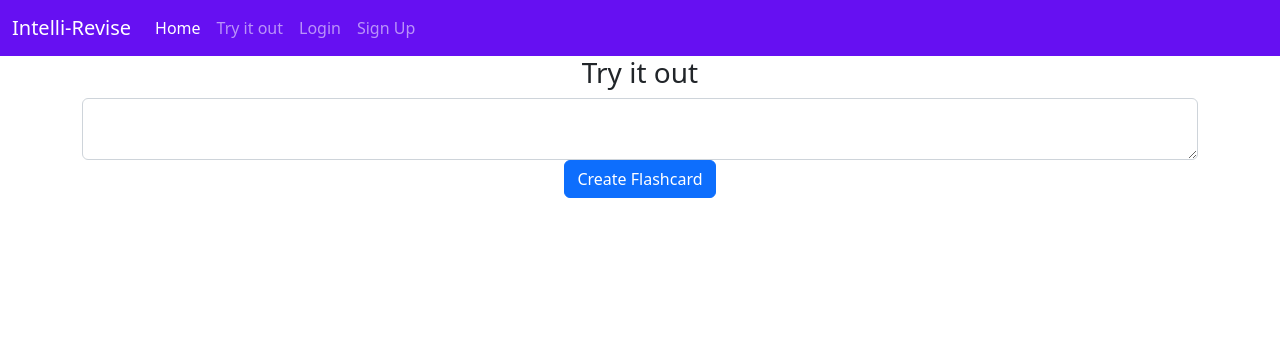
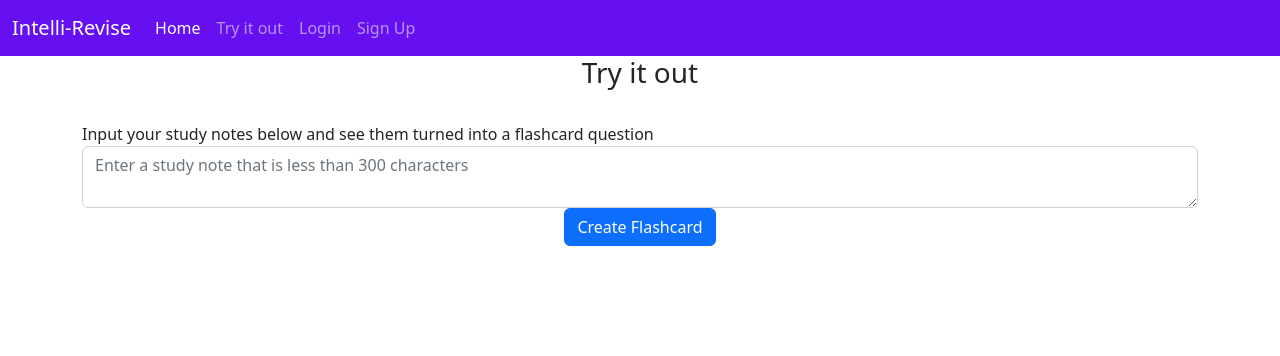
Before and after one commit to Ashes1997/IntelliRevise, a Flask app: page /try-it-out in a window 1280 px wide. Shown: the top 356 px of the page. Run offline with Flask 3, Linux system fonts and the light colour scheme.

Commit message:
chatGPT method updated, updated views.py to take flashcard method and return Q and As.

```diff
--- a/chatGPT.py
+++ b/chatGPT.py
@@ -39,8 +39,3 @@ def flash_create(prompt: str):
     flashcard[index]=trimmed
 
   return flashcard
-
-flashcard = flash_create("Second normal form involves removing partial dependencies from the relations")
-
-for f in flashcard:
-  print(f)
--- a/website/templates/try_it_out.html
+++ b/website/templates/try_it_out.html
@@ -5,8 +5,10 @@
     <h3 align="center">
       Try it out
     </h3>
+  <br />
+  <p1>Input your study notes below and see them turned into a flashcard question</p1>
     <div align="center">
-    <textarea name = "note" id = "note" class = "form-control" ></textarea>
+    <textarea name = "note" id = "note" class = "form-control" placeholder = "Enter a study note that is less than 300 characters"></textarea>
     <button type="submit" class = "btn btn-primary">Create Flashcard</button>
     </div>
 </form>
--- a/website/views.py
+++ b/website/views.py
@@ -1,6 +1,9 @@
-from flask import Blueprint, render_template
+from flask import Blueprint, render_template, request, flash,redirect, url_for
 import flask_login
 from flask_login import current_user
+from chatGPT import flash_create
+import random
+
 
 views = Blueprint('views',__name__)
 
@@ -9,6 +12,27 @@ views = Blueprint('views',__name__)
 def home():
   return render_template("home.html", user=current_user)
 
-@views.route('/try-it-out')
+@views.route('/try-it-out', methods = ['GET','POST'])
 def try_it_out():
+  if request.method == 'POST':
+    prompt = request.form.get('note')
+    if len(prompt) >= 300:
+      flash('Note must be less than 300 characters', category = "error")
+    else:
+      flashcard = flash_create(prompt)
+
+        #index 0 is question
+        #index 1 is correct answer
+        #index 2 is incorrect answer 1
+        #index 3 is incorrect answer 2
+        #index 4 is incorrect answer 3
+      question = flashcard[0]
+      answers = [(flashcard[1],True), (flashcard[2], False), (flashcard[3], False), (flashcard[4], False)]
+      shuffled_answers = random.shuffle(answers)
+      return render_template("try_it_out.html", user=current_user, question=question, answers=shuffled_answers)
+
+
+
+
+
   return render_template("try_it_out.html", user=current_user)
```
